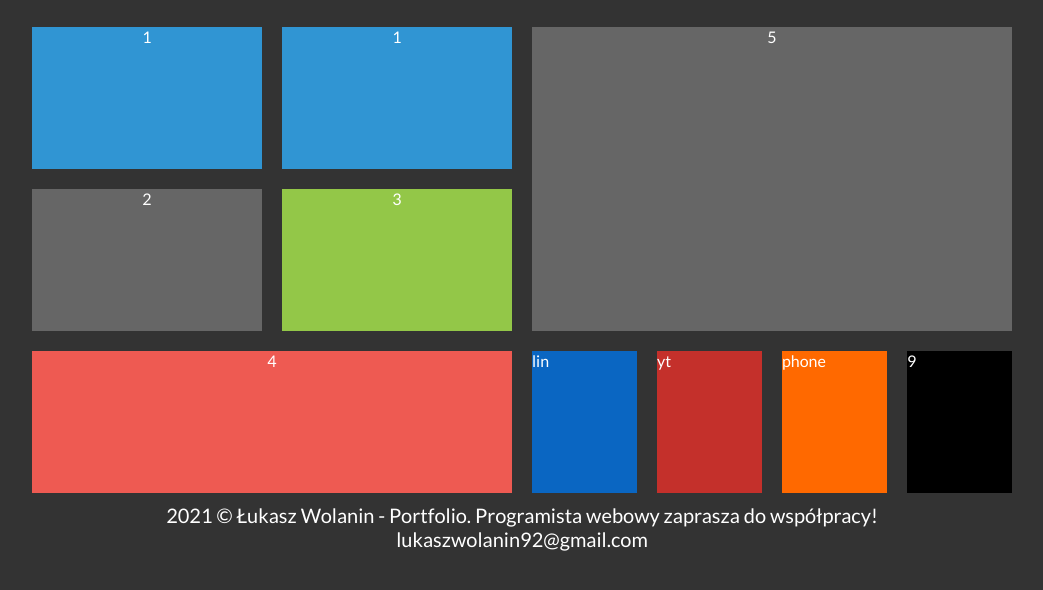
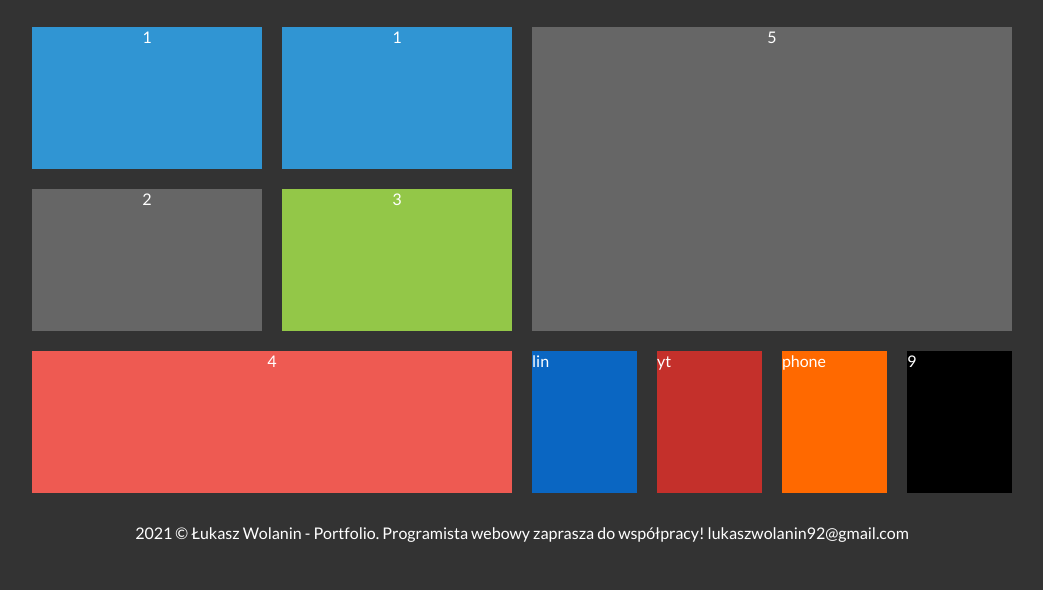
Before and after one commit to PROGR92/CV_WEB_LESSON, a plain HTML site: page index.Html in a window 1280 px wide. Shown: the part 114-704 px from the top of the page, without its empty margins (118-1161 px from the left). Drawn offline with Linux system fonts and the light colour scheme.

Commit message:
Leyout ready!

```diff
--- a/index.Html
+++ b/index.Html
@@ -47,7 +47,7 @@
 			<div class="tile9">9</div>
 			<div style="clear: both;"></div>
 		</div>
-		<div style="height: 15px;"></div>
+		<div style="clear: both;"></div>
 		<div class="rectangle">
 			2021 &copy; Łukasz Wolanin - Portfolio. Programista webowy zaprasza do współpracy! lukaszwolanin92@gmail.com
 		</div>
--- a/style.css
+++ b/style.css
@@ -14,7 +14,6 @@ body
 {
     width: 960px;
     margin: 20px;
-    font-size: 20px;
     text-align: center;
 }
 #logo
```
